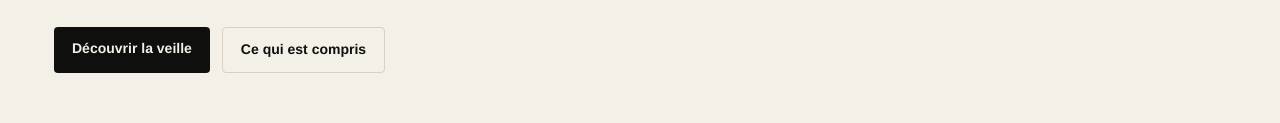
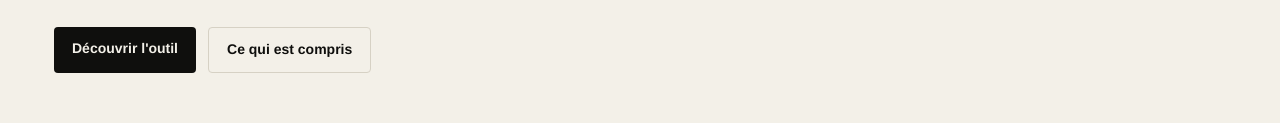
Before and after one commit to milcenteam85/Cap-encre-site, a plain HTML site: page artisan/index.html in a window 1280 px wide. Shown: the part 398-521 px from the top of the page. Drawn offline with Linux system fonts and the light colour scheme.

Commit message:
Artisan : le bouton d'accroche mène directement à l'outil

```diff
--- a/artisan/index.html
+++ b/artisan/index.html
@@ -118,7 +118,7 @@ footer .f{display:flex;justify-content:space-between;gap:16px;flex-wrap:wrap}
   <h1>Les chantiers se voient<br><em>avant les appels.</em></h1>
   <p>Chaque mois, les permis de construire déposés dans votre rayon. Plus un site qui vous ressemble. 75 € par mois, logiciel compris.</p>
   <div class="actions">
-    <a class="cta" href="/veille/">Découvrir la veille</a>
+    <a class="cta" href="/pro/">Découvrir l'outil</a>
     <a class="ghost" href="#inclus">Ce qui est compris</a>
   </div>
 </section>
```
